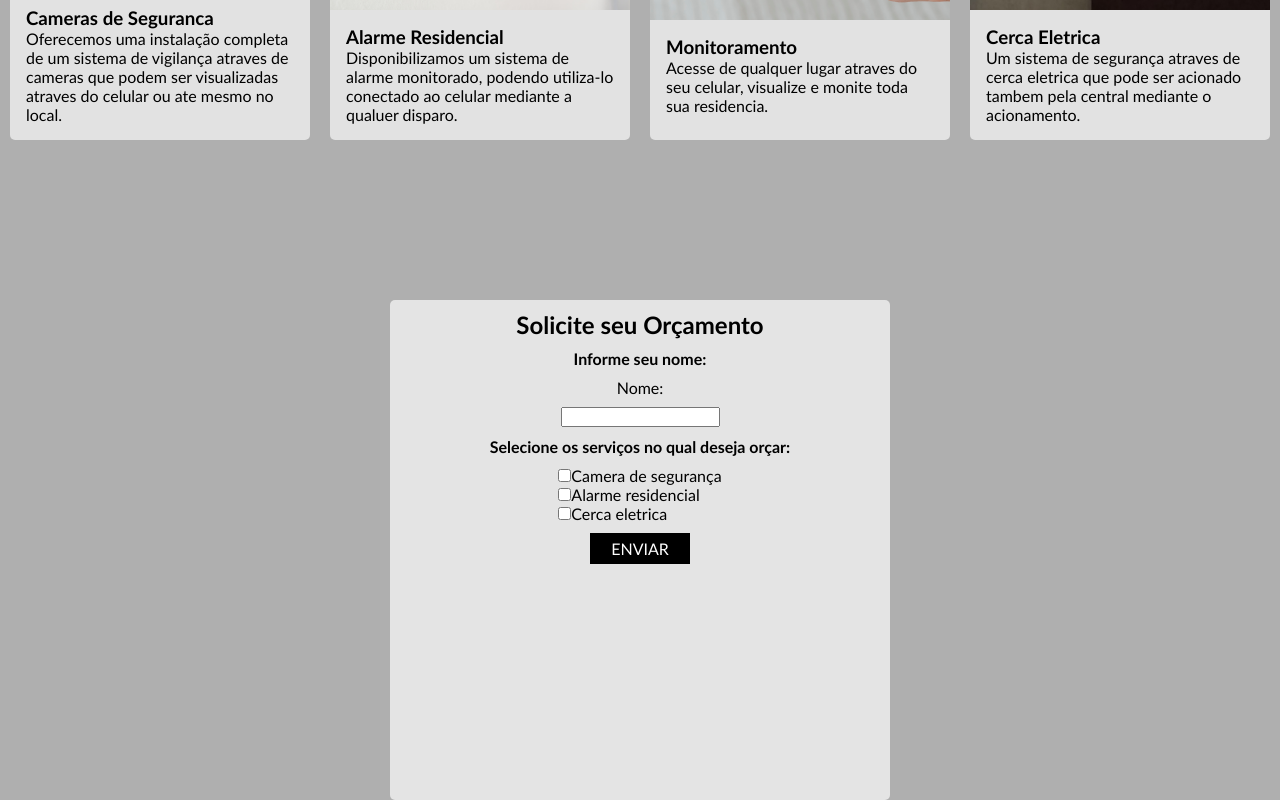
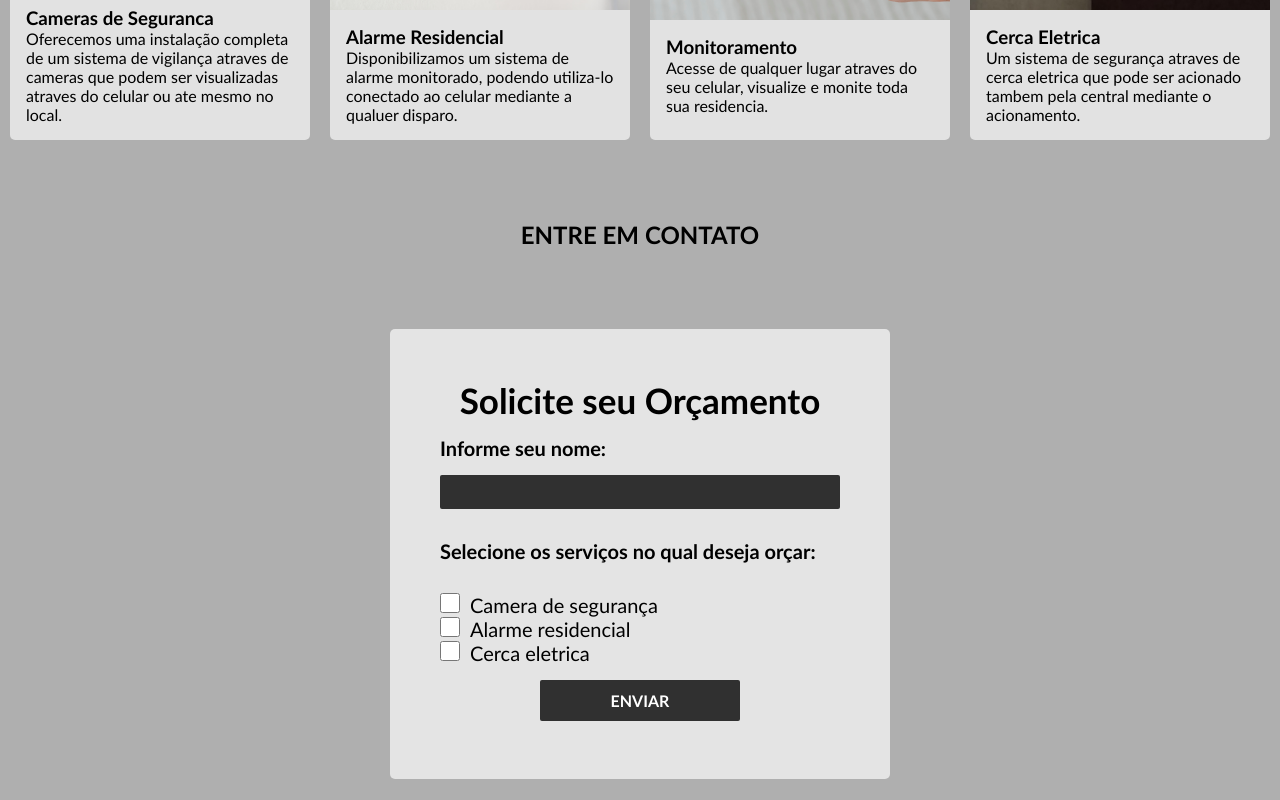
Before and after one commit to VtssBR/Samzak-React, a React (Vite) app: page / in a window 1280 px wide. Shown: the part 1245-2045 px from the top of the page. After the commit the page ends 2024 px from the top, so only its background shows below. Built offline with nearby package versions, Linux system fonts and the light colour scheme.

Commit message:
styled form and logic off error

```diff
--- a/src/App.css
+++ b/src/App.css
@@ -23,5 +23,5 @@ body{
 }
 
 .Form{
-    margin-top: 10rem;
+    margin-top: 5rem;
 }
--- a/src/App.jsx
+++ b/src/App.jsx
@@ -63,6 +63,8 @@ function App() {
           <Card imgCard={imgCardCerca} titleCard="Cerca Eletrica" textCard="Um sistema de segurança atraves de cerca eletrica que pode ser acionado tambem pela central mediante o acionamento. "/>
         </div>
 
+        <h2 id="title-services" className='Title'>ENTRE EM CONTATO</h2>
+
         <div  ref={sectionRef3} className="Form">
           <Form/>
         </div>
--- a/src/components/Form/Form.module.css
+++ b/src/components/Form/Form.module.css
@@ -1,18 +1,56 @@
 .buttonSubmit{
-    background-color: black;
-    width: 100px;
-    padding: 5px;
+    background-color: rgb(48, 48, 48);
+    width: 200px;
+    padding: 10px;
+    align-self: center;
+    border-radius: 2px;
+    font-weight: 600;
 }
 
 .FormContent{
     display: flex;
     flex-direction: column;
     margin: auto;
-    align-items: center;
     max-width: 500px;
-    height: 500px;
+    height: 450px;
     border-radius: 5px;
     background-color: rgb(228, 228, 228);
-    padding: 10px;
-    gap: 10px;
+    padding: 50px;
+    gap: 15px;
 }
+.titleBudget{
+    align-self: center;
+    font-size: 35px;
+}
+
+h4{
+    font-size: 20px;
+}
+
+.inputName{
+    background-color: rgb(48, 48, 48);
+    color: white;
+    border: none;
+    border-radius: 2px;
+    padding: 8px;
+    font-size: 15px;
+}
+
+.checkboxes{
+    font-size: 20px;
+}
+.inputCheckbox{
+    width: 20px;
+    height: 20px;
+    margin-right: 10px;
+}
+
+.txtTitles{
+    font-size: 20px;
+    font-weight: 600;
+}
+
+.errorMessage{
+    color: red;
+    font-size: 15px;
+}
--- a/src/components/Form/index.jsx
+++ b/src/components/Form/index.jsx
@@ -5,6 +5,8 @@ import styles from "./Form.module.css"
 export default function Form(){
 
     const[inputNameText, setNameInputText] = useState('');
+    const[erroName, setErrorName] = useState('')
+    const[errorCheck, setErrorCheck] = useState('')
 
 
     const initialCheckBoxes = [
@@ -30,6 +32,7 @@ export default function Form(){
               return checkbox;
             });
           });
+          setErrorCheck('');
         };
 
 
@@ -40,27 +43,44 @@ export default function Form(){
             .map(checkbox => checkbox.message);
             const selectedMessagesFormatted = selectedMessages.map(msg => `- ${msg}`).join('%0A');
 
+            if (!inputNameText && selectedMessages.length === 0) {
+                setErrorName('* Por favor, preencha seu nome.')
+                setErrorCheck('*Por favor, selecione pelo menos um serviço.');
+            }
+
+            if (!inputNameText) {
+                setErrorName('* Por favor, preencha seu nome.')
+                return;
+            }
+
+            if (selectedMessages.length === 0) {
+                setErrorCheck('*Por favor, selecione pelo menos um serviço.');
+                return;
+            }
+
             window.open(`https://wa.me/5511996495733?text=Olá,%0AGostaria+de+solicitar+um+orçamento+para+os+seguintes+serviços:%0A${selectedMessagesFormatted}%0A%0AFico+no+aguardo+do+retorno+com+as+informações+necessárias.%0A%0AAtenciosamente,%0A${inputNameText}`, "_blank");
     };
 
 
     function handleNameInput(ev){
         setNameInputText(ev.target.value)
+        setErrorName('');
     }
 
     return(
         <>
         <div>
         <form className={styles.FormContent}>
-            <h2>Solicite seu Orçamento</h2>
-            <h4>Informe seu nome: </h4>
-            <label htmlFor="name">Nome: </label>
-            <input onChange={handleNameInput} type="text" id="name" />
-            <h4>Selecione os serviços no qual deseja orçar:</h4>
-                <div>
+            <h2 className={styles.titleBudget}>Solicite seu Orçamento</h2>
+            <label className={styles.txtTitles} htmlFor="name">Informe seu nome: </label>
+            <input className={styles.inputName} onChange={handleNameInput} type="text" id="name" />
+            <p className={styles.errorMessage}>{erroName}</p>
+            <p className={styles.txtTitles}>Selecione os serviços no qual deseja orçar:</p>
+                <p className={styles.errorMessage}>{errorCheck}</p>
+                <div className={styles.checkboxes}>
                     {inputCheckboxes.map((checkbox, index) => (
                     <div key={index}>
-                    <input
+                    <input className={styles.inputCheckbox}
                     type="checkbox"
                     name={checkbox.name}
                     value={checkbox.message}
```
